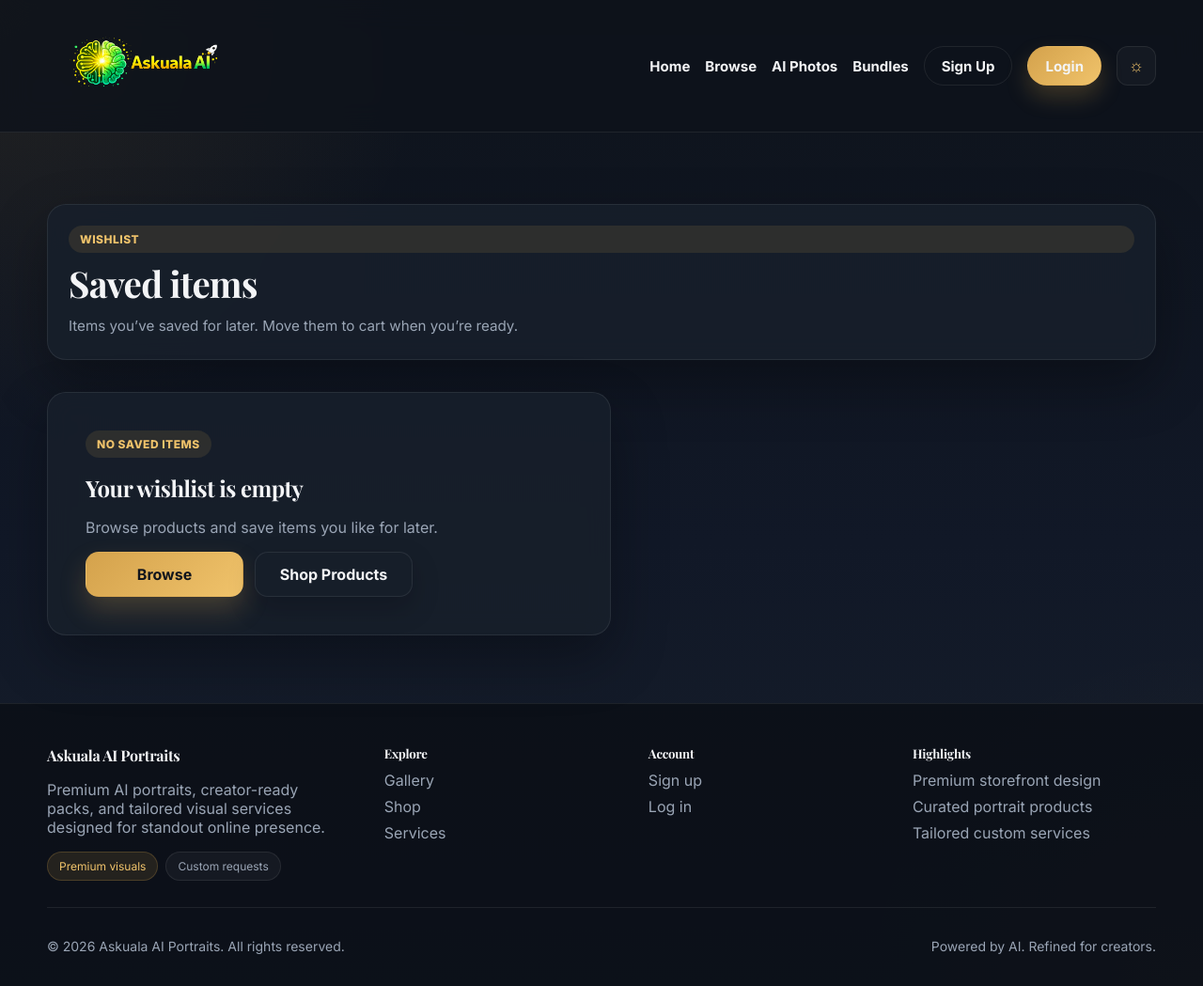
After one commit to fila2021/filma-ai-portraits, a Django app: page /shop/wishlist/ in a window 1280 px wide. The commit adds this page. Shown: the whole page at 94% size. Run offline with Django 5.2, Linux system fonts and the light colour scheme.

Commit message:
Add wishlist flow, bundles tab, and centered hero content

```diff
--- a/shop/urls.py
+++ b/shop/urls.py
@@ -7,6 +7,9 @@ from .views import (
     cart_remove,
     cart_update,
     cart_view,
+    wishlist_add,
+    wishlist_remove,
+    wishlist_view,
     product_detail,
     product_list,
 )
@@ -19,6 +22,9 @@ urlpatterns = [
     path('cart/update/<str:item_key>/', cart_update, name='cart_update'),
     path('cart/clear/', cart_clear, name='cart_clear'),
     path('cart/checkout/', cart_checkout, name='cart_checkout'),
+    path('wishlist/', wishlist_view, name='wishlist_view'),
+    path('wishlist/add/<int:pk>/', wishlist_add, name='wishlist_add'),
+    path('wishlist/remove/<str:item_key>/', wishlist_remove, name='wishlist_remove'),
     path('<int:pk>/', product_detail, name='product_detail_by_id'),
     path('<slug:slug>/', product_detail, name='product_detail'),
 ]
--- a/shop/views.py
+++ b/shop/views.py
@@ -24,6 +24,10 @@ except ImportError:  # pragma: no cover
 
 def _get_cart(request):
     return request.session.setdefault('cart', {})
+
+
+def _get_wishlist(request):
+    return request.session.setdefault('wishlist', {})
 
 
 def _cart_totals(cart):
@@ -140,6 +144,36 @@ def cart_clear(request):
     return redirect('cart_view')
 
 
+def wishlist_add(request, pk):
+    product = get_object_or_404(Product, pk=pk, is_active=True)
+    wishlist = _get_wishlist(request)
+    wishlist[str(product.id)] = {
+        'id': product.id,
+        'title': product.title,
+        'price': str(product.price),
+        'image_url': product.image_url or '',
+    }
+    request.session.modified = True
+    messages.success(request, f'"{product.title}" added to wishlist.')
+    return redirect('wishlist_view')
+
+
+def wishlist_remove(request, item_key):
+    wishlist = _get_wishlist(request)
+    if item_key in wishlist:
+        removed_title = wishlist[item_key]['title']
+        del wishlist[item_key]
+        request.session.modified = True
+        messages.info(request, f'"{removed_title}" removed from wishlist.')
+    return redirect('wishlist_view')
+
+
+def wishlist_view(request):
+    wishlist = _get_wishlist(request)
+    items = list(wishlist.values())
+    return render(request, 'shop/wishlist.html', {'wishlist_items': items})
+
+
 def cart_view(request):
     cart = _get_cart(request)
     cart_items, cart_total = _cart_totals(cart)
--- a/templates/includes/navbar.html
+++ b/templates/includes/navbar.html
@@ -19,6 +19,7 @@
         {% url 'request_list' as requests_url %}
         {% url 'account_activity' as activity_url %}
         {% url 'order_list' as orders_url %}
+        {% url 'wishlist_view' as wishlist_url %}
         {% url 'login' as login_url %}
         {% url 'signup' as signup_url %}
 
@@ -36,6 +37,7 @@
                     </button>
                     <div class="nav-user-menu">
                         <a href="{{ activity_url }}" class="{% if request.path|starts_with:activity_url %}active{% endif %}">My Orders</a>
+                        <a href="{{ wishlist_url }}" class="{% if request.path|starts_with:wishlist_url %}active{% endif %}">Wishlist</a>
                         <a href="{{ profile_url }}" class="{% if request.path|starts_with:profile_url %}active{% endif %}">Edit Profile</a>
                         <form action="{% url 'logout' %}" method="post" class="nav-logout-form">
                             {% csrf_token %}
--- a/templates/shop/product_detail.html
+++ b/templates/shop/product_detail.html
@@ -49,7 +49,10 @@
                         <button type="submit" class="product-cart-button">🛒 Add to Cart</button>
                     </form>
 
-                    <button type="button" class="product-wishlist-button">♡ Wishlist</button>
+                    <form method="post" action="{% url 'wishlist_add' product.id %}">
+                        {% csrf_token %}
+                        <button type="submit" class="product-wishlist-button">♡ Wishlist</button>
+                    </form>
                 </div>
 
                 <ul class="product-benefits-list">
--- /dev/null
+++ b/templates/shop/wishlist.html
@@ -0,0 +1,56 @@
+{% extends "base.html" %}
+
+{% block title %}My Wishlist | Askuala AI Portraits{% endblock %}
+
+{% block content %}
+<section class="section">
+    <div class="card-soft page-intro-card">
+        <span class="badge accent">Wishlist</span>
+        <h1>Saved items</h1>
+        <p class="muted">Items you’ve saved for later. Move them to cart when you’re ready.</p>
+    </div>
+</section>
+
+<section class="section">
+    {% if wishlist_items %}
+        <div class="cart-layout">
+            <div class="cart-items-panel">
+                {% for item in wishlist_items %}
+                    <article class="cart-item-card">
+                        <div class="cart-item-left">
+                            <div class="cart-item-image-wrap">
+                                {% if item.image_url %}
+                                    <img src="{{ item.image_url }}" alt="{{ item.title }}" class="cart-item-image">
+                                {% else %}
+                                    <div class="cart-item-placeholder"></div>
+                                {% endif %}
+                            </div>
+                            <div class="cart-item-content">
+                                <h3>{{ item.title }}</h3>
+                                {% if item.price %}<strong>€{{ item.price }}</strong>{% endif %}
+                            </div>
+                        </div>
+                        <div class="cart-item-actions">
+                            <form method="post" action="{% url 'cart_add' item.id %}">
+                                {% csrf_token %}
+                                <button type="submit" class="btn-primary btn-small">Add to Cart</button>
+                            </form>
+                            <a href="{% url 'wishlist_remove' item.id %}" class="cart-remove-link">🗑 Remove</a>
+                        </div>
+                    </article>
+                {% endfor %}
+            </div>
+        </div>
+    {% else %}
+        <div class="empty-state premium-empty-state">
+            <span class="badge accent">No Saved Items</span>
+            <h2>Your wishlist is empty</h2>
+            <p class="muted">Browse products and save items you like for later.</p>
+            <div class="cta-row">
+                <a href="{% url 'browse' %}" class="btn-primary">Browse</a>
+                <a href="{% url 'product_list' %}" class="btn-secondary">Shop Products</a>
+            </div>
+        </div>
+    {% endif %}
+</section>
+{% endblock %}
```
Also changed, not shown: templates/home/bundles.html (+6 -24 lines).
